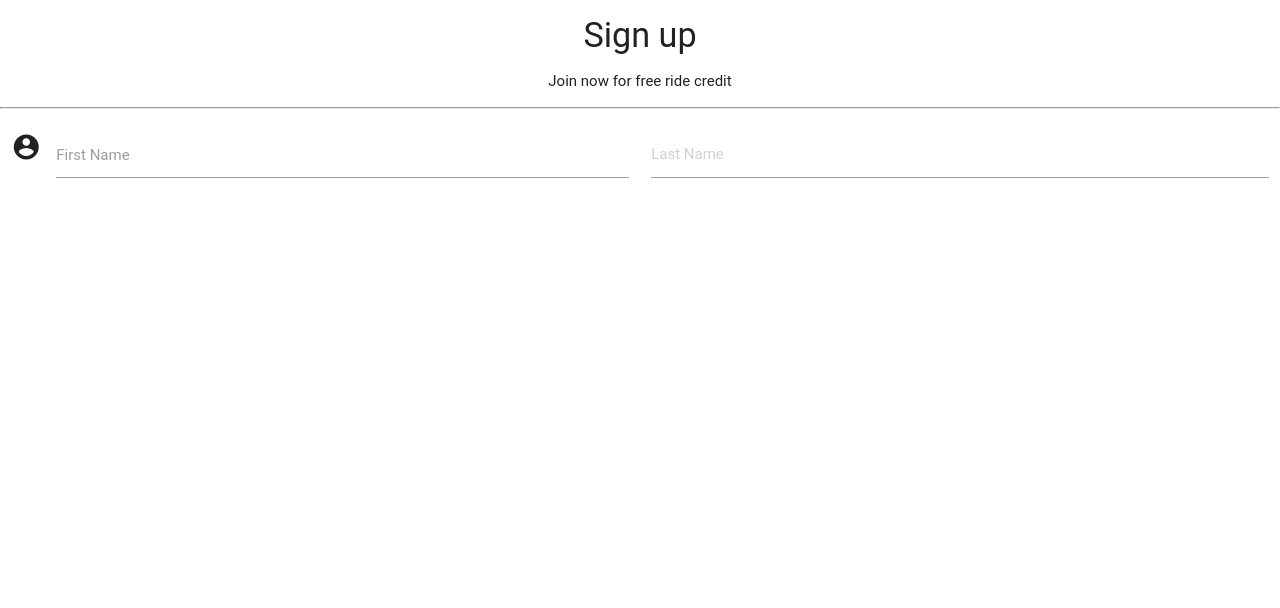
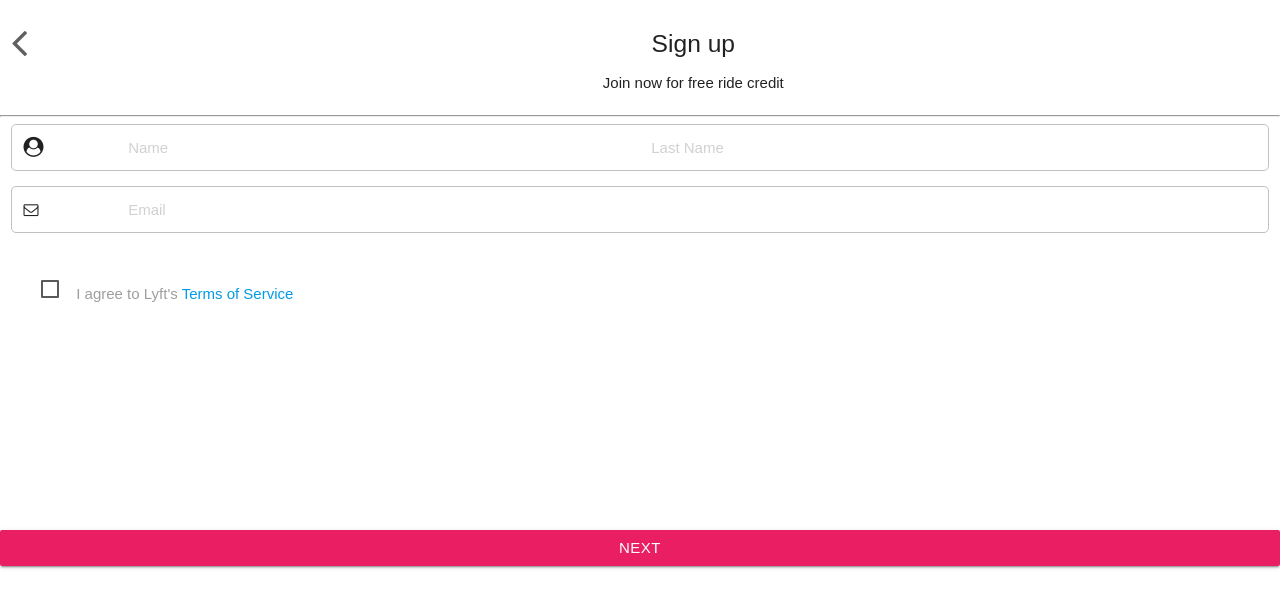
Before and after one commit to sammia28/lyft, a plain HTML site: page dato-usuario.html in a window 1280 px wide. Drawn offline with Linux system fonts and the light colour scheme; a web font is replaced by a local one.

```diff
--- a/css/main.css
+++ b/css/main.css
@@ -1,5 +1,18 @@
 body{
 	font-family: 'Raleway', sans-serif;
+}
+h5{
+	margin-top: 2rem;
+}
+.subtema{
+	margin-bottom: 0;
+}
+.retroceder{
+	color: #5F5F5F;
+	margin: 19px 0px;
+}
+.btn-envio{
+	margin-top: 15rem;
 }
 /*index-html*/
 .loading{
@@ -74,3 +87,40 @@
 .bandera .bandera-peru {
 	padding-top: 15px;
 }
+
+/*verify*/
+.resend-code{
+	background: transparent;
+	color: black;
+	border: 1px solid #5F5F5F;
+}
+.codigo{
+	margin-left: 2rem;
+}
+
+
+
+/*dato-usuario*/
+.dato-user{
+	padding: 0;
+	margin: 0;
+	border: 1px solid #C1C1C1;
+	border-radius: 5px;
+}
+.user-icon{
+	padding-top: 1rem;
+}
+.cont-dato{
+	margin: 0;
+}
+.input-field #name, .input-field #last-name, .col #last_name  {
+	border: none;
+	padding: 0;
+	margin: 0;
+}
+.form-datos{
+	margin-bottom: 0px;
+}
+.check-terms{
+	margin: 3rem 0 0 2rem;
+}
--- a/dato-usuario.html
+++ b/dato-usuario.html
@@ -7,25 +7,63 @@
 		<link href="https://fonts.googleapis.com/icon?family=Material+Icons" rel="stylesheet">
 		<link rel="stylesheet" type="text/css" href="css/materialize.css">
 		<link rel="stylesheet" type="text/css" href="css/materialize.min.css">
-		<link rel="stylesheet" type="text/css" href="css/dato-usuario.css">
+		<link rel="stylesheet" type="text/css" href="css/main.css">
+		<link rel="stylesheet" type="text/css" href="css/font-awesome.min.css">
 	</head>
 	<body>
-		<div class="col s12 center-align">
-			<h4>Sign up </h4>
-			<p>Join now for free ride credit</p>
+		<div class="row">
+			<div class="col s1 m1">
+				<a href="verify.html">
+					<i class="fa fa-angle-left fa-3x retroceder" aria-hidden="true"></i>
+				</a>
+			</div>
+			<div class="col s11 m11 center-align">
+				<h5>Sign up</h5>
+				<p class="subtema">Join now for free ride credit</p>
+			</div>
 		</div>
 		<hr>
+		<div class="row form-datos">
+			<form class="col s12">
+				<div class="row dato-user">
+					<div class="col s1">
+						<i class="fa fa-user-circle fa-lg user-icon" aria-hidden="true"></i>
+					</div>
+					<div class="input-field col s5 cont-dato">
+						<input id="name" type="text" class="validate"  placeholder="Name">
+					</div>
+					<div class="input-field col s5 cont-dato">
+						<input id="last-name" type="text" class="validate" placeholder="Last Name" >
+					</div>
+				</div>
+			</form>
+		</div>
+      	<div class="row">
+			<div class="input-field col s12">
+				<div class="row dato-user">
+					<div class="col s1 cont-dato">
+						<i class="fa fa-envelope-o user-icon" aria-hidden="true"></i>
+					</div>
+					<div class="col s10 cont-dato">
+						<input placeholder="Email" id="last_name" type="text" class="validate cont-dato">
+					</div>
+				</div>
+			</div>
+      	</div>
+		<div class="row check-terms">
+			<form action="#" class="col s12">
+				<input type="checkbox" id="test5">
+				<label for="test5">
+					<h6>I agree to Lyft's
+						<a href="#">Terms of Service</a> </h6>
+				</label>
+			</form>
+		</div>
 		<div class="row">
-	        <div class="input-field col s6">
-	          	<i class="material-icons prefix">account_circle</i>
-	          	<input id="icon_prefix" type="text" class="validate">
-	          	<label for="icon_prefix">First Name</label>
-	        </div>
-	        <div class="input-field col s6">
-	          	<input placeholder="Last Name" id="last_name" type="text" class="validate">
-	        </div>
-      	</div>
-
+			<a  href="dato-usuario.html">
+				<button class="waves-light btn pink col s12 m12  btn-envio" id="verifica" type="button">Next</button>
+			</a>
+		</div>
 		<script src="javascript/jquery.js" type="text/javascript"></script>
 		<script src="javascript/main.js" type="text/javascript"></script>
 		<script src="javascript/materialize.js" type="text/javascript"></script>
--- a/javascript/main.js
+++ b/javascript/main.js
@@ -12,4 +12,10 @@
 		}
 		return false;
 	});
+
+//	almacenar numero en local localStorage
+	$("#envioNumero").click(function(){
+		$("#agrega-numero").html("Hello <b>world!</b>");
+	});
+
 });
```
Also changed, not shown: sign-up.html (+15 -6 lines), verify.html (+27 -9 lines).
